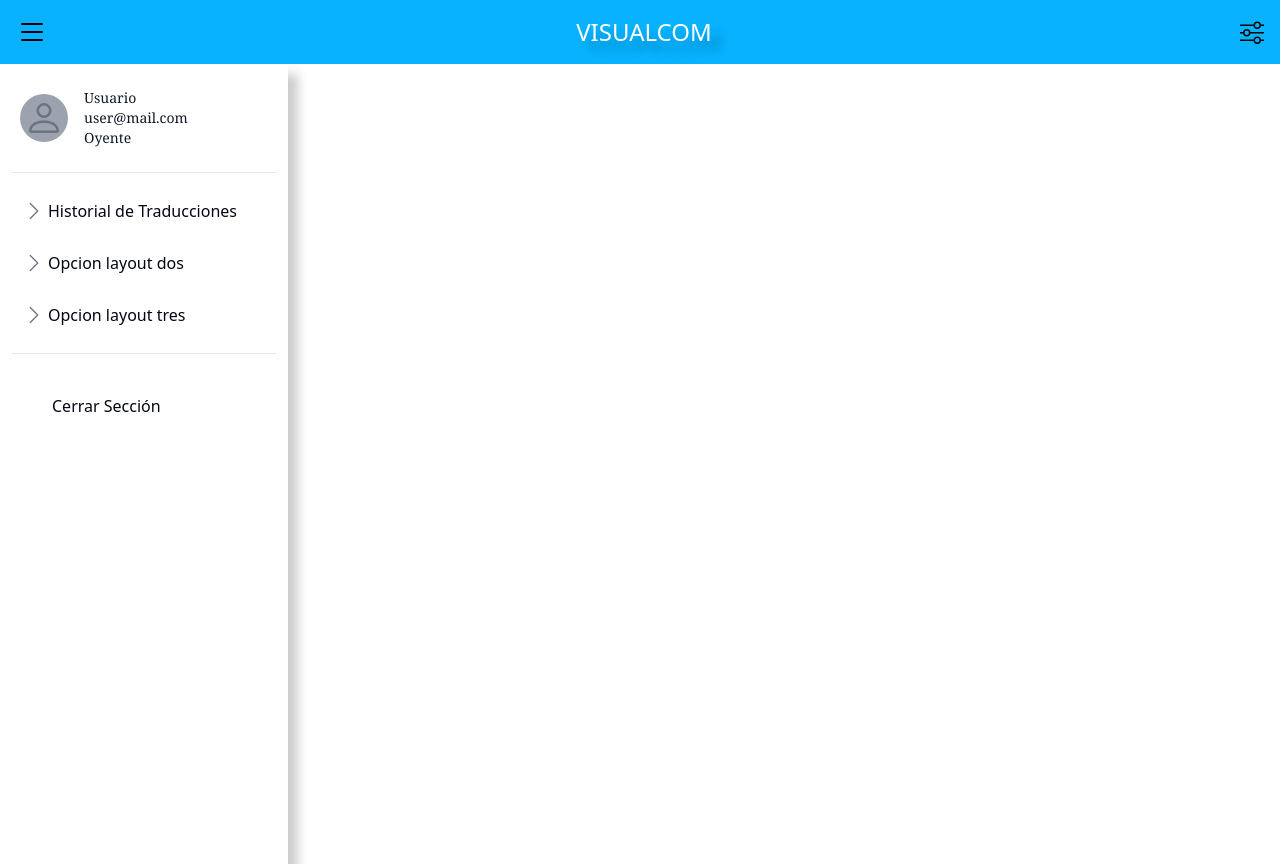
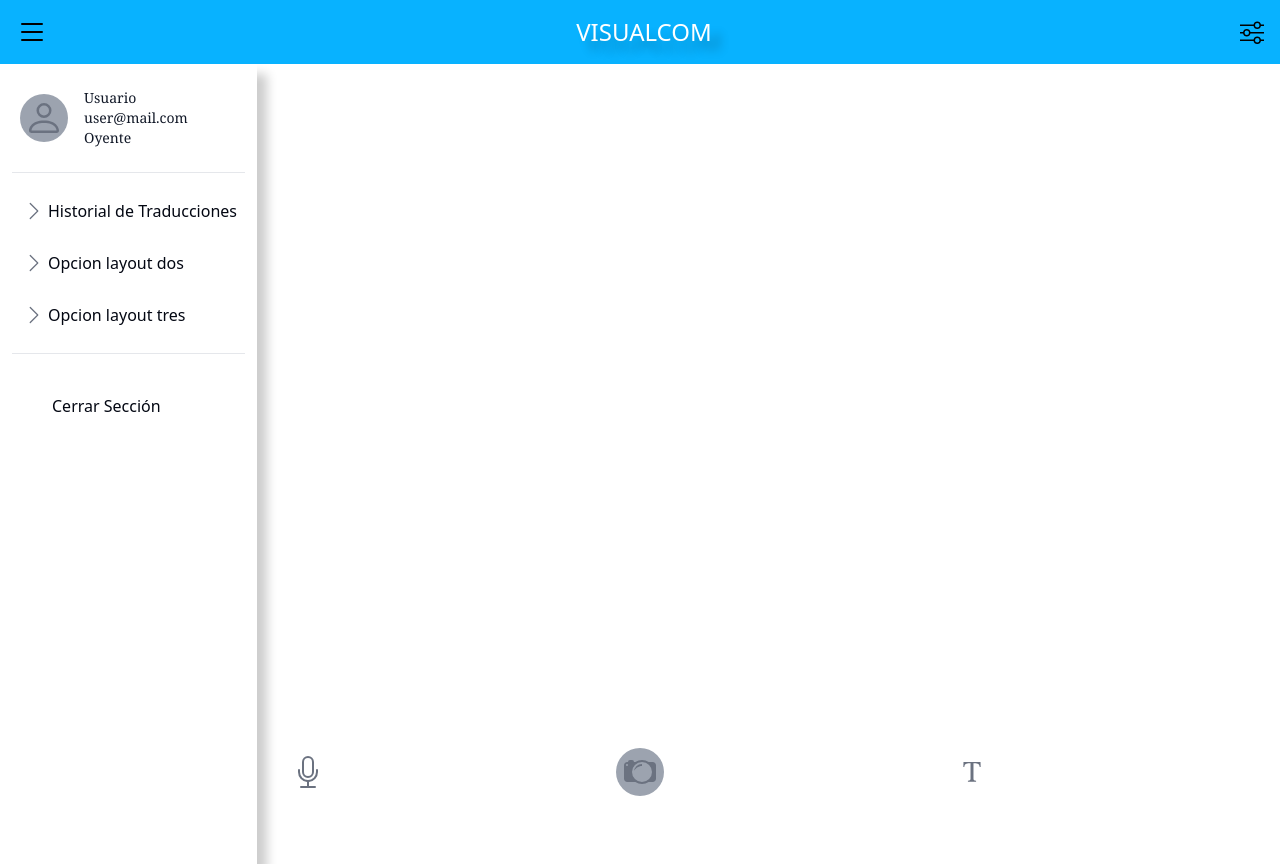
Before and after one commit to cr8297408/VISUALCOM-UI, a Next.js app: page / in a window 1280 px wide. Built offline with nearby package versions, Linux system fonts and the light colour scheme.

Commit message:
tenting IA

```diff
--- a/package.json
+++ b/package.json
@@ -18,6 +18,7 @@
     "next": "13.4.2",
     "react": "18.2.0",
     "react-dom": "18.2.0",
+    "react-webcam": "^7.0.1",
     "typescript": "5.0.4"
   },
   "devDependencies": {
--- a/src/components/Aside.tsx
+++ b/src/components/Aside.tsx
@@ -33,12 +33,14 @@ export default function Aside() {
   };
 
   return (
+    <div className='flex'>
       <aside
         id="separator-sidebar"
-      className={`top-0 left-0 z-40 w-72 w-min-70 h-screen transition-transform -translate-x-full sm:translate-x-0`}
+        className={`top-0 left-0 z-40 h-screen transition-transform -translate-x-full sm:translate-x-0`}
         aria-label="Sidebar"
         style={{
           boxShadow: '10px 10px 10px rgba(0, 0, 0, 0.20)',
+          minWidth: "20%"
         }}
       >
         <div className="w-auto h-full px-3 py-4 overflow-y-auto bg-white transition-transform -translate-x-full sm:translate-x-0">
@@ -147,5 +149,6 @@ export default function Aside() {
           </ul>
         </div>
       </aside>
+    </div>
   );
 }
--- /dev/null
+++ b/src/components/buttons/initialButton.tsx
@@ -0,0 +1,34 @@
+import { hexToRGB } from '@/utils/hexToRgba';
+import React, { useState } from 'react'
+
+export default function InitialButton({ path1, path2, onClick = () => {}}: { path1: string; path2?: string, onClick?: any }) {
+  const [isHover, setIsHover] = useState(false);
+
+  const handleHover = () => {
+    setIsHover(!isHover);
+  };
+
+  return (
+    <button onMouseLeave={handleHover} onMouseEnter={handleHover} onClick={onClick}>
+      <svg
+        xmlns="http://www.w3.org/2000/svg"
+        style={{
+          width: '2rem',
+          height: '2rem',
+          ...(isHover
+            ? {
+                color: hexToRGB('#000000', 1),
+                transition: 'all 0.2s ease',
+              }
+            : null),
+        }}
+        className="flex-shrink-0 text-gray-500 transition duration-75 group-hover:text-gray-900"
+        fill="currentColor"
+        viewBox="0 0 16 16"
+      >
+        <path d={path1} />
+        ({path2 ? <path d={path2} />: null})
+      </svg>
+    </button>
+  );
+}
--- /dev/null
+++ b/src/components/camera.tsx
@@ -0,0 +1,110 @@
+// import { send } from '@/utils/sendImg';
+// import React, { useCallback, useRef, useState } from 'react';
+// import Webcam from 'react-webcam';
+
+// function Camera({
+//   takePicture = false,
+// }: {takePicture: boolean}) {
+//   const webcamRef = useRef<any>(null);
+//   const [imagen, setImagen] = useState(null);
+
+//   const capture = useCallback(async () => {
+//     const imageSrc = webcamRef.current!.getScreenshot();
+//     setImagen(imageSrc);
+//   }, [webcamRef]);
+
+//   return (
+//     //TODO: MAKE ESTILES AND SEND IMAGE TO THE BACKEND
+//     <>
+//       <form className="App flex items-center justify-center pt-10">
+//         <Webcam
+//           audio={false}
+//           height={500}
+//           ref={webcamRef}
+//           screenshotFormat="image/jpeg"
+//           mirrored={true}
+//           width={600}
+//           style={{}}
+//         />
+//         <br />
+//         <img id="myImage" src={imagen ?? undefined} alt="" />
+//         <button onClick={capture}>TAKE PICTURE</button>
+//       </form>
+//     </>
+//   );
+// }
+
+// export default Camera;
+import { send } from '@/utils/sendImg';
+import React, { useCallback, useRef, useState } from 'react';
+import Webcam from 'react-webcam';
+
+function Camera({ takePicture = false }: { takePicture: boolean }) {
+  const webcamRef = useRef<any>(null);
+  const [imagen, setImagen] = useState<File | null>(null);
+  const [predict, setPredict] = useState<any>(null);
+
+  const capture = useCallback(async () => {
+    const imageSrc = webcamRef.current!.getScreenshot();
+    const blob = await fetch(imageSrc).then((res) => res.blob());
+    const file = new File([blob], 'image.jpg', { type: 'image/jpeg' });
+    setImagen(file);
+    sendImageToBackend()
+  }, [webcamRef]);
+
+  const sendImageToBackend = () => {
+    if (imagen) {
+      const formData = new FormData();
+      formData.append('image', imagen);
+
+      fetch('http://localhost:3000/predict', {
+        method: 'POST',
+        body: formData,
+      })
+        .then((response) => response.json())
+        .then((data) => {
+          console.log(data); // Aquí puedes manejar la respuesta del backend
+          setPredict(data)
+        })
+        .catch((error) => {
+          console.error('Error al enviar la imagen al backend:', error);
+        });
+    }
+  };
+
+  return (
+    // TODO: Agregar estilos y enviar imagen al backend
+    <>
+      <div className="App flex items-center justify-center pt-10">
+        <Webcam
+          audio={false}
+          height={500}
+          ref={webcamRef}
+          screenshotFormat="image/jpeg"
+          mirrored={true}
+          width={600}
+          style={{}}
+        />
+        <br />
+        <img
+          id="myImage"
+          src={imagen ? URL.createObjectURL(imagen) : ''}
+          alt=""
+        />
+      </div>
+      <button className="bg-red-500 m-2" onClick={capture}>
+        TAKE PICTURE
+      </button>
+      <div>
+        <button className="bg-red-500 m-2" onClick={sendImageToBackend}>
+          Predict
+        </button>
+      </div>
+      <div>
+        <h1>Prediction: {predict?.predict ?? ''}</h1>
+      </div>
+    </>
+  );
+}
+
+export default Camera;
--- a/src/components/layout.tsx
+++ b/src/components/layout.tsx
@@ -18,7 +18,11 @@ export default function RootLayout({
 }) {
   const [showAside, setShowAside] = useState(true);
   const AsideComponent = useMemo(() => {
-    return showAside ? <Aside /> : <></>;
+    return showAside ? (
+      <Aside></Aside>
+    ) : (
+      <></>
+    );
   }, [showAside]);
 
   const Onclick = () => {
@@ -41,8 +45,6 @@ export default function RootLayout({
         >
           <svg
             xmlns="http://www.w3.org/2000/svg"
-            width="16"
-            height="16"
             fill="currentColor"
             style={{
               width: '2rem',
@@ -68,8 +70,6 @@ export default function RootLayout({
         <button className="m-4">
           <svg
             xmlns="http://www.w3.org/2000/svg"
-            width="16"
-            height="16"
             fill="currentColor"
             style={{ width: '1.5rem', height: '1.5rem' }}
             viewBox="0 0 16 16"
--- a/src/pages/index.tsx
+++ b/src/pages/index.tsx
@@ -1,8 +1,53 @@
+import InitialButton from "@/components/buttons/initialButton";
+import CameraCapture from "@/components/camera";
 import RootLayout from "@/components/layout";
+import { useState } from "react";
 
 export default function Test () {
+
+  const [onClick, setOnClick] = useState({
+    camera: false,
+    microphone: false,
+    text: false,
+  })
+
+  const [takePicture, setTakePicture] = useState(false)
   return (
     <RootLayout>
+      <>
+        {onClick.camera ? <CameraCapture takePicture={takePicture}/> : null}
+        <div
+          style={{
+            bottom: '0',
+            padding: '13px 0 4px',
+            display: 'flex',
+            position: 'fixed',
+            width: '100%',
+            zIndex: '5000',
+            justifyContent: 'space-evenly',
+          }}
+        >
+          <InitialButton
+            path1="M3.5 6.5A.5.5 0 0 1 4 7v1a4 4 0 0 0 8 0V7a.5.5 0 0 1 1 0v1a5 5 0 0 1-4.5 4.975V15h3a.5.5 0 0 1 0 1h-7a.5.5 0 0 1 0-1h3v-2.025A5 5 0 0 1 3 8V7a.5.5 0 0 1 .5-.5z"
+            path2="M10 8a2 2 0 1 1-4 0V3a2 2 0 1 1 4 0v5zM8 0a3 3 0 0 0-3 3v5a3 3 0 0 0 6 0V3a3 3 0 0 0-3-3z"
+          ></InitialButton>
+          <div className="flex rounded-full bg-gray-400 w-12 h-12 items-center justify-center">
+            <InitialButton
+              onClick={() => {
+                setOnClick({
+                  ...onClick,
+                  camera: true
+                })
+
+                // onClick ? setTakePicture(true) : null
+              }}
+              path1="M5 8c0-1.657 2.343-3 4-3V4a4 4 0 0 0-4 4z"
+              path2="M12.318 3h2.015C15.253 3 16 3.746 16 4.667v6.666c0 .92-.746 1.667-1.667 1.667h-2.015A5.97 5.97 0 0 1 9 14a5.972 5.972 0 0 1-3.318-1H1.667C.747 13 0 12.254 0 11.333V4.667C0 3.747.746 3 1.667 3H2a1 1 0 0 1 1-1h1a1 1 0 0 1 1 1h.682A5.97 5.97 0 0 1 9 2c1.227 0 2.367.368 3.318 1zM2 4.5a.5.5 0 1 0-1 0 .5.5 0 0 0 1 0zM14 8A5 5 0 1 0 4 8a5 5 0 0 0 10 0z"
+            ></InitialButton>
+          </div>
+          <InitialButton path1="M12.258 3h-8.51l-.083 2.46h.479c.26-1.544.758-1.783 2.693-1.845l.424-.013v7.827c0 .663-.144.82-1.3.923v.52h4.082v-.52c-1.162-.103-1.306-.26-1.306-.923V3.602l.431.013c1.934.062 2.434.301 2.693 1.846h.479L12.258 3z"></InitialButton>
+        </div>
+      </>
     </RootLayout>
   );
 }
--- /dev/null
+++ b/src/pages/translate/index.tsx
@@ -0,0 +1,12 @@
+import RootLayout from '@/components/layout'
+import React from 'react'
+
+export default function TranslatePage() {
+  return (
+    <RootLayout>
+      <div>
+        HELLO WORLD
+      </div>
+    </RootLayout>
+  )
+}
--- /dev/null
+++ b/src/utils/sendImg.ts
@@ -0,0 +1,12 @@
+export const send = async (formDataImg: any) => {
+  try {
+    const sendImg = await fetch('http://localhost:3000/predict', {
+      body: formDataImg,
+      method: 'POST',
+    });
+
+    return sendImg
+  } catch (error) {
+    return error
+  }
+}
```
Also changed, not shown: 1 other file (tests, documents, lock files or other folders). Lines whose indentation alone changed are shown as unchanged.
